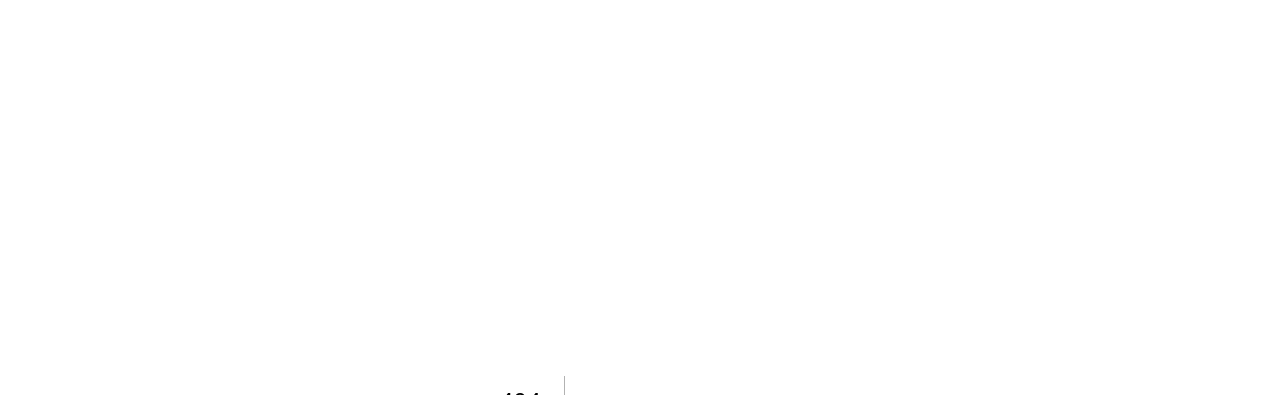
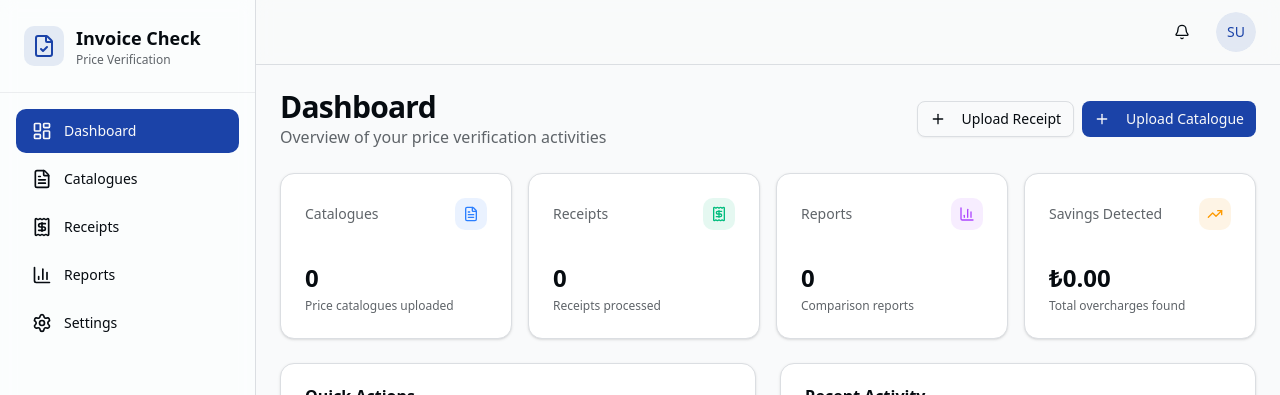
Before and after one commit to hakanalsancak/Invoice-checker, a Next.js app: page /dashboard in a window 1280 px wide. Before the commit this address had no page. Shown: the top 395 px of the page. Built offline with nearby package versions, Linux system fonts and the light colour scheme; no server answers; the database is empty; sample sign-in values are in the browser's storage.

Commit message:
Dashboard bug fixed

```diff
--- a/src/app/page.tsx
+++ b/src/app/page.tsx
@@ -18,7 +18,7 @@ export default async function HomePage() {
 
   // If logged in, redirect to dashboard
   if (session?.user) {
-    redirect("/catalogues");
+    redirect("/dashboard");
   }
 
   return (
--- a/src/components/layout/Sidebar.tsx
+++ b/src/components/layout/Sidebar.tsx
@@ -22,7 +22,7 @@ import { useState } from "react";
 const navItems = [
   {
     title: "Dashboard",
-    href: "/",
+    href: "/dashboard",
     icon: LayoutDashboard,
   },
   {
@@ -54,7 +54,7 @@ function NavContent({ onNavigate }: { onNavigate?: () => void }) {
     <div className="flex flex-col h-full">
       {/* Logo */}
       <div className="p-6 border-b border-border/50">
-        <Link href="/" className="flex items-center gap-3" onClick={onNavigate}>
+        <Link href="/dashboard" className="flex items-center gap-3" onClick={onNavigate}>
           <div className="p-2 rounded-lg bg-primary/10">
             <FileCheck className="h-6 w-6 text-primary" />
           </div>
@@ -69,7 +69,7 @@ function NavContent({ onNavigate }: { onNavigate?: () => void }) {
       <nav className="flex-1 p-4 space-y-1">
         {navItems.map((item) => {
           const isActive = pathname === item.href ||
-            (item.href !== "/" && pathname.startsWith(item.href));
+            (item.href !== "/dashboard" && pathname.startsWith(item.href));
 
           return (
             <Link
```
Also changed, not shown: src/app/(dashboard)/dashboard/page.tsx (renamed from src/app/(dashboard)/page.tsx).
